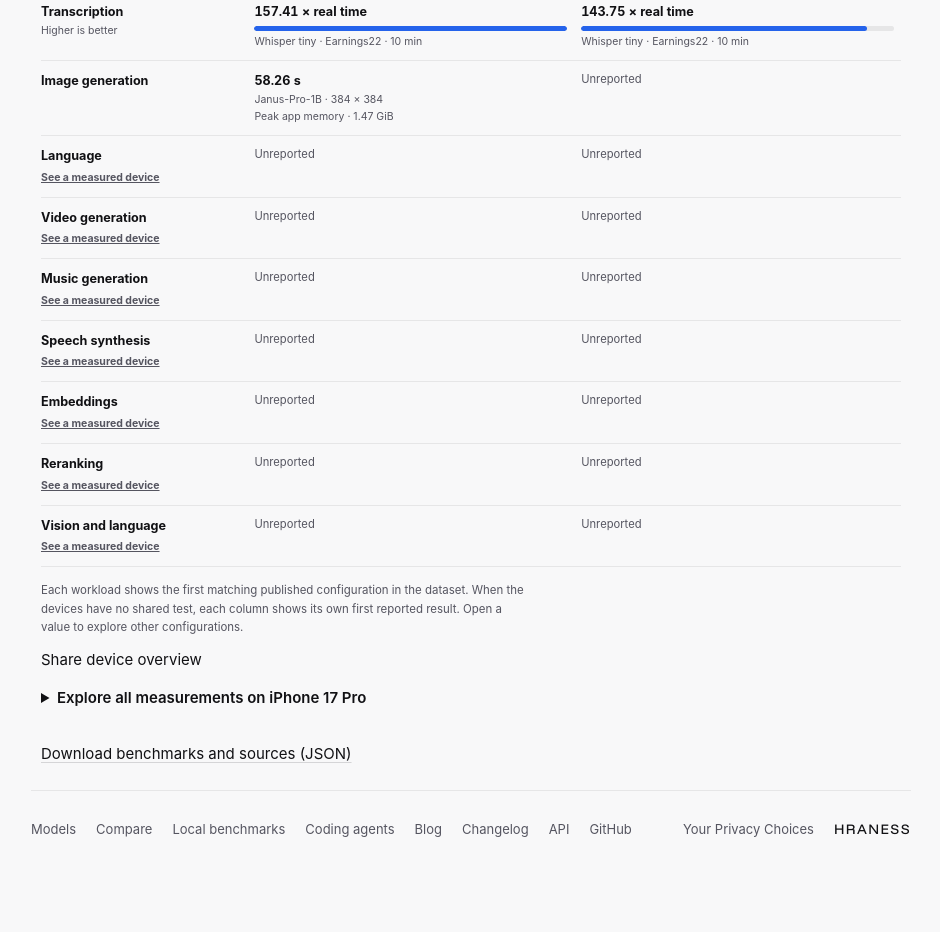
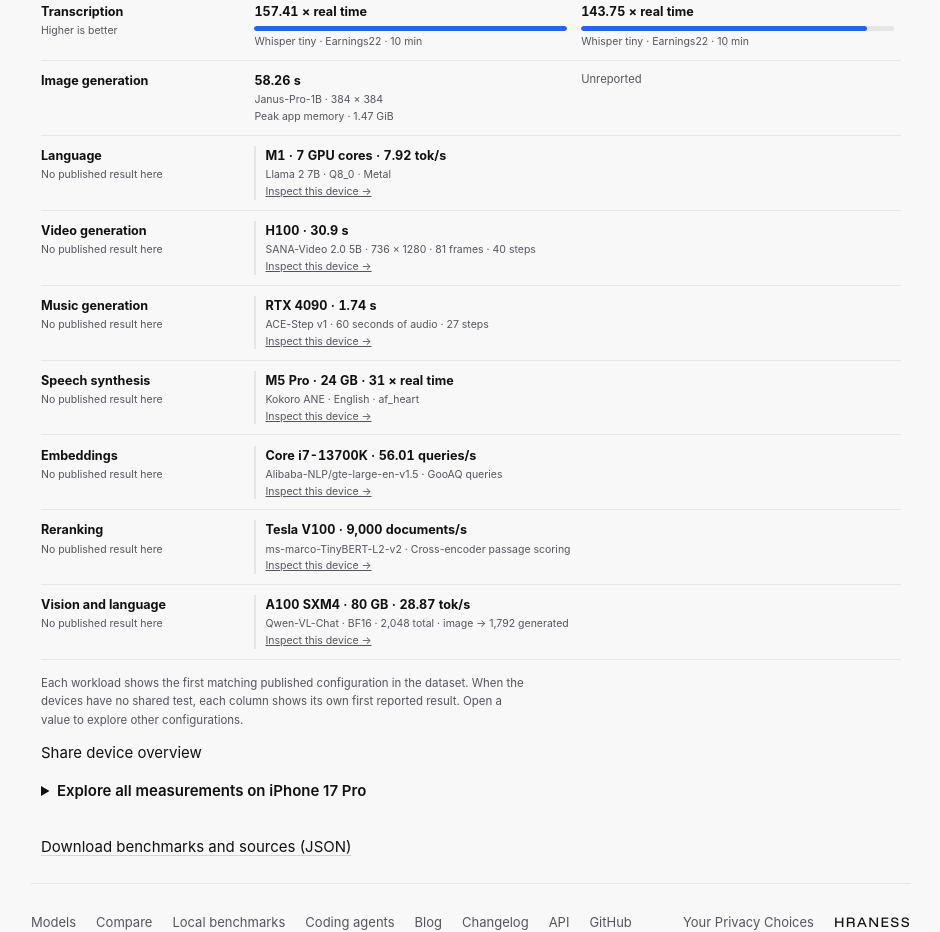
Before and after one commit to hraness/aicharts, a Next.js app: page /local in a window 1280 px wide. Shown: the part 1500-2432 px from the top of the page, without its empty margins (169-1109 px from the left). Before the commit the page ends 2371 px from the top, so only its background shows below. Built offline with nearby package versions, Linux system fonts and the light colour scheme.

Commit message:
Show measured examples for workloads missing from the selected hardware (#24)
Changelog-skip: The existing device-speed-by-workload release entry now includes the reference runs.

```diff
--- a/components/local-hardware.css
+++ b/components/local-hardware.css
@@ -38,9 +38,10 @@
 .device-matrix th,.device-matrix td {text-align:left;vertical-align:top;overflow-wrap:anywhere;padding:.72rem .5rem;border-bottom:1px solid var(--border)}
 .device-matrix th:first-child {width:24%;padding-left:0}
 .device-matrix small,.matrix-result span:not(.hardware-track) {display:block;font-size:.75rem;line-height:1.4;color:var(--fg-muted);font-weight:400;margin-top:.15rem}
-.matrix-result,.matrix-browse {border:0;background:none;text-align:left;padding:0;color:var(--fg);font:inherit;cursor:pointer}
+.matrix-result {border:0;background:none;text-align:left;padding:0;color:var(--fg);font:inherit;cursor:pointer}
 .matrix-result {display:block;width:100%}
-.matrix-browse {display:block;margin-top:.25rem;color:var(--fg-muted);font-size:.75rem;text-decoration:underline}
+.matrix-reference {border-inline-start:2px solid var(--border);padding-inline-start:.65rem}
+.matrix-result .matrix-link {text-decoration:underline}
 .matrix-result:hover b,.matrix-result:focus-visible b {text-decoration:underline}
 .matrix-missing {color:var(--fg-muted);font-size:.8rem}
 .hardware-drill {margin-top:1rem;scroll-margin-top:1rem}
--- a/components/local-hardware.tsx
+++ b/components/local-hardware.tsx
@@ -241,8 +241,12 @@ export function LocalHardware() {
           const example = !a && !b && samples.find(s => s.task === task);
           return <tr key={task}><th scope="row">{task}
             {shared ? <small>{metrics[shared.key]!.lower ? "Lower" : "Higher"} is better</small> : a && b ? <small>Different tests</small> : null}
-            {example && <button className="matrix-browse" onClick={() => inspect(example)}>See a measured device</button>}
-          </th><WorkloadCell sample={a} max={max} inspect={inspect}/>{peer && <WorkloadCell sample={b} max={max} inspect={inspect}/>}</tr>;
+            {example && <small>No published result here</small>}
+          </th>{example ? <td colSpan={peer ? 2 : 1}><button className="matrix-result matrix-reference" type="button" onClick={() => inspect(example)}>
+            <b>{example.run.device} · {number.format(example.run.values[example.key]!)} {metrics[example.key]!.unit}</b>
+            <span>{example.run.model} · {example.run.config}</span>
+            <span className="matrix-link">Inspect this device →</span>
+          </button></td> : <><WorkloadCell sample={a} max={max} inspect={inspect}/>{peer && <WorkloadCell sample={b} max={max} inspect={inspect}/>}</>}</tr>;
         })}</tbody>
       </table>
       <p className="hardware-fine">Each workload shows the first matching published configuration in the dataset. When the devices have no shared test, each column shows its own first reported result. Open a value to explore other configurations.</p>
--- a/journal/entries.json
+++ b/journal/entries.json
@@ -5,7 +5,7 @@
     "category": "Improved",
     "surfaces": ["Website"],
     "title": "Compare two devices across nine workloads",
-    "summary": "See published speeds and memory side by side. Choose a device tested under the same conditions in one click, or select a result to inspect its model, settings and source.",
+    "summary": "See published speeds and memory side by side. Choose a device tested under the same conditions in one click, or select a result to inspect its model, settings and source. Where a pair has no published result, the chart shows a measured example from another device.",
     "link": {"href": "/local#hardware", "label": "Compare device speeds"}
   },
   {
--- a/scripts/check-journal-browser.mjs
+++ b/scripts/check-journal-browser.mjs
@@ -431,6 +431,7 @@ try {
     const matrix = page.getByRole("table",{name:"Speed by workload"});
     assert.equal(await matrix.locator("tbody tr").count(),9);
     await matrix.getByRole("columnheader",{name:/iPhone 16 Pro/}).waitFor();
+    assert.ok(await matrix.locator(".matrix-reference").count() > 0);
     const shortcut = page.locator(".hardware-shortcuts button").first();
     const peerName = await shortcut.textContent();
     await shortcut.click();
```
